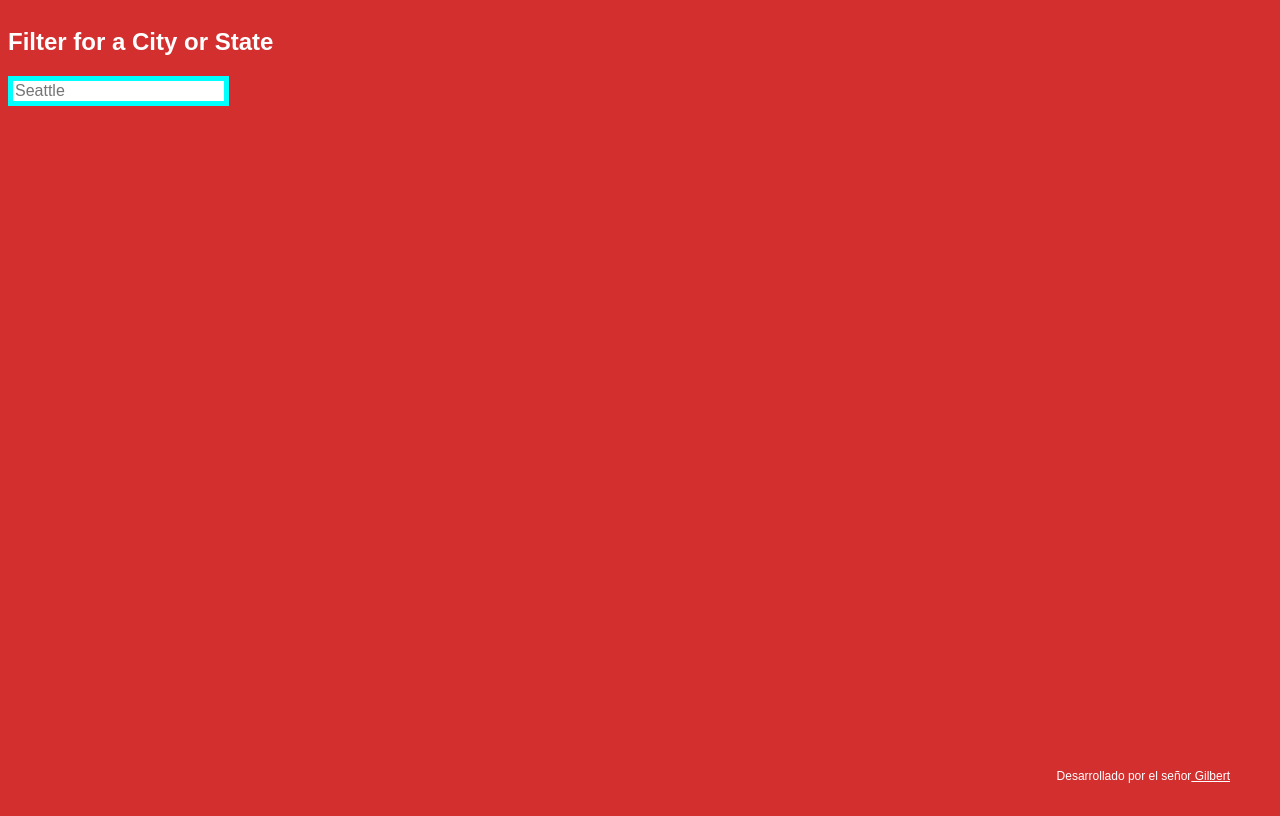
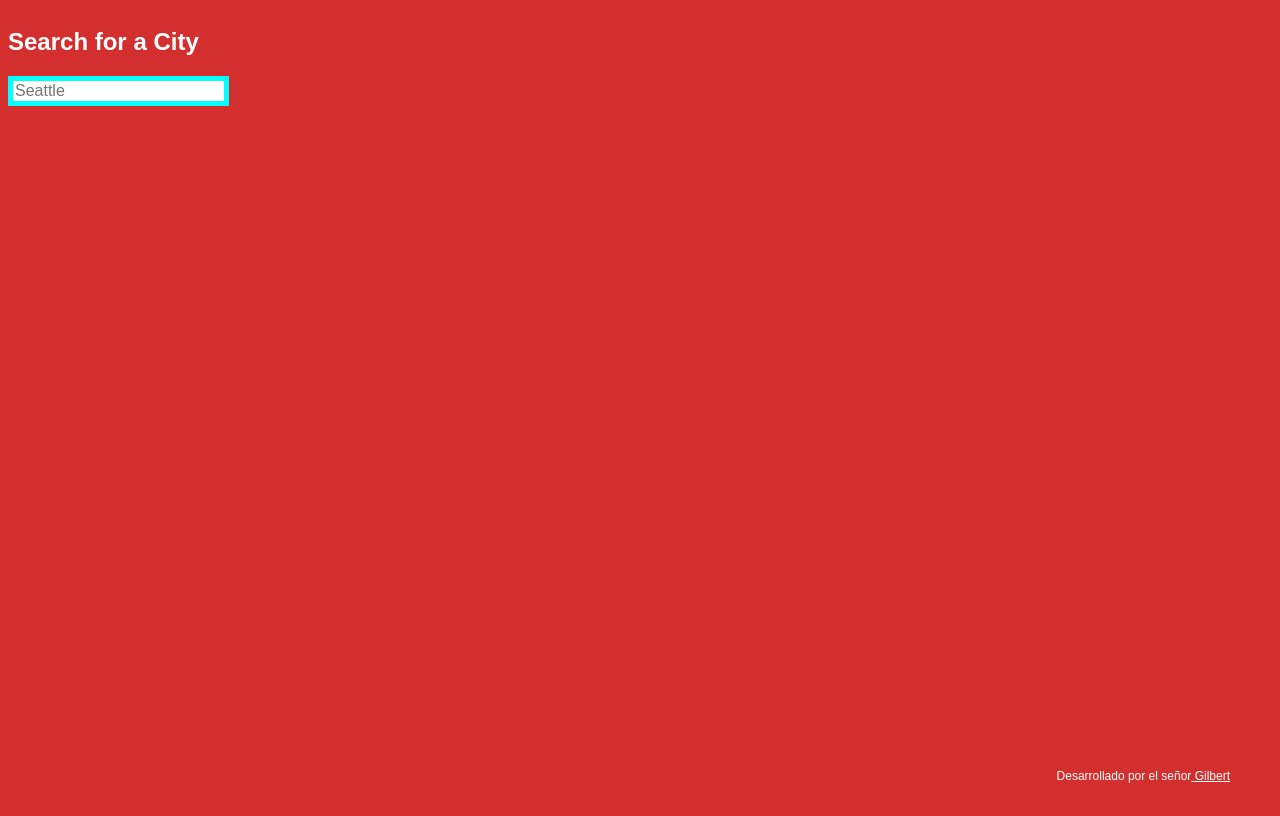
Before and after one commit to gilbertginsberg/cities, a website: page index.html in a window 1280 px wide. Drawn offline with Linux system fonts and the light colour scheme; no server answers.

Commit message:
fix: Fixed text

```diff
--- a/index.html
+++ b/index.html
@@ -12,7 +12,7 @@
     <div class="grid-container">
         <main>
             <form id="search-form">
-              <h2>Filter for a City or State</h2>
+              <h2>Search for a City</h2>
               <input type="search" id="search-box" placeholder="Seattle">
             </form>
             <div id="results"></div>
```
